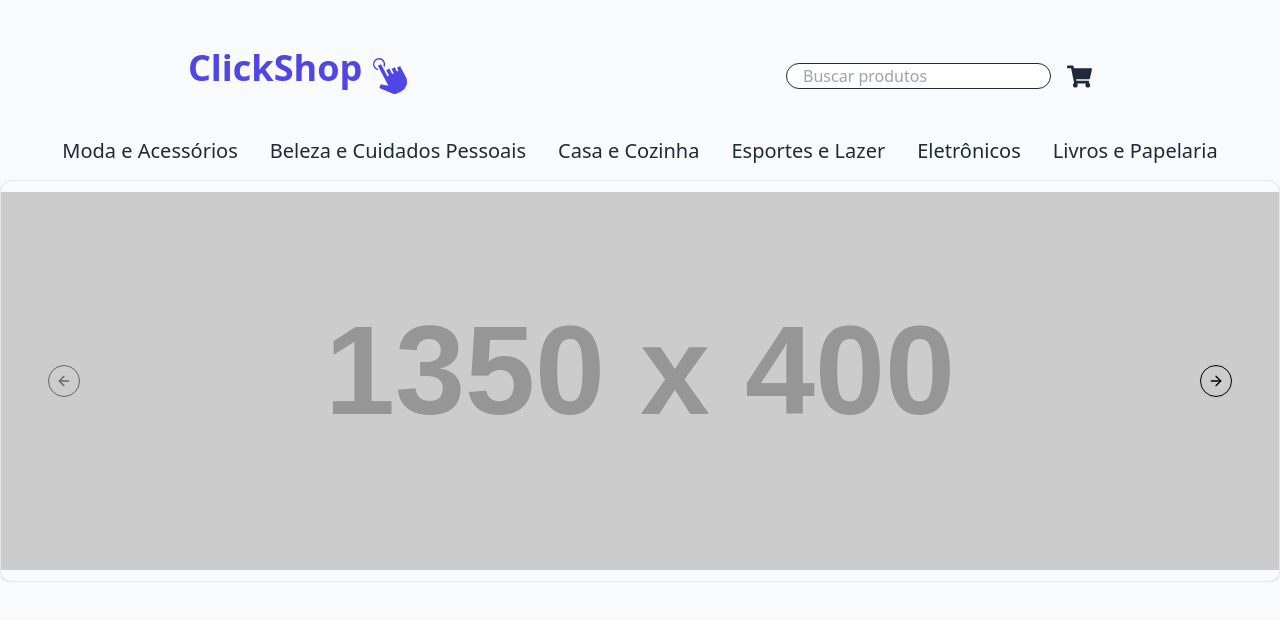
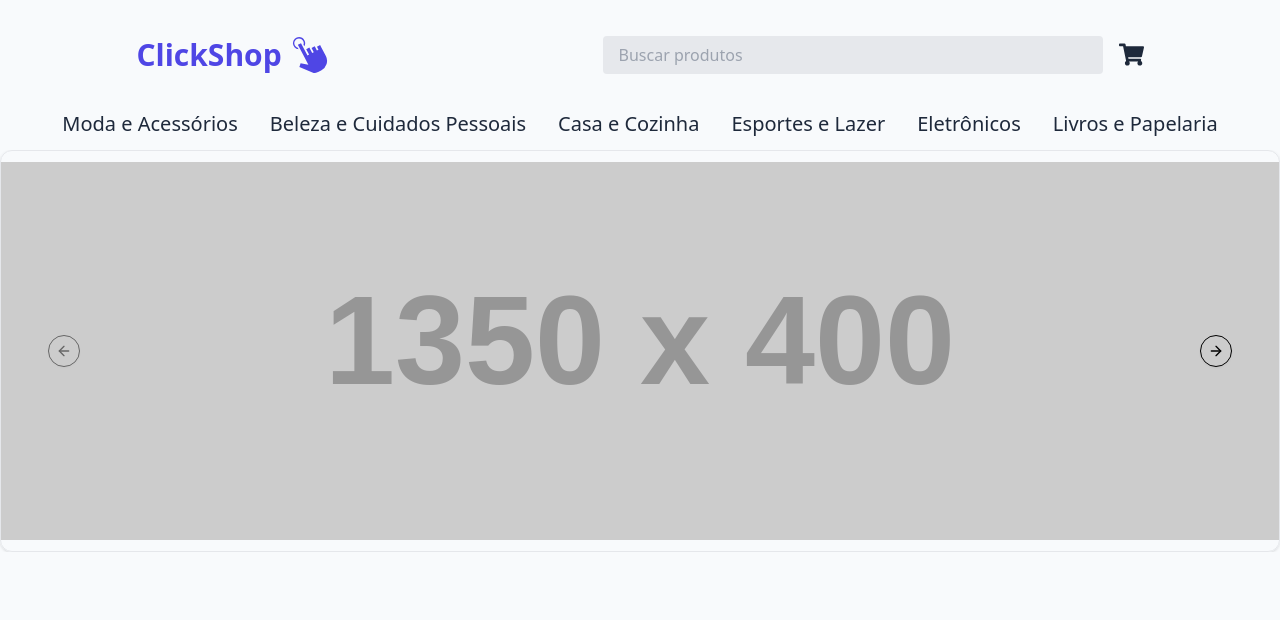
Before and after one commit to thiagodeas/e-commerce, a Next.js app: page / in a window 1280 px wide. Shown: the top 620 px of the page. Built offline with nearby package versions, Linux system fonts and the light colour scheme.

Commit message:
feat: adicionando animações e transições para o header

```diff
--- a/src/components/Header.tsx
+++ b/src/components/Header.tsx
@@ -17,11 +17,11 @@ export default function Header () {
     }
 
     return (
-        <header className="w-full h-[180px] flex-col justify-between items-center">
+        <header className="w-full h-[150px] flex-col justify-between items-center">
 
-            <div className="flex items-center justify-around w-full pt-12">
+            <div className="flex items-center justify-around w-full pt-8">
                 <div className="flex items-center gap-2">
-                    <h1 className="text-4xl font-bold mb-4 text-[#4F46E5]">ClickShop</h1>
+                    <h1 className="text-[30px] font-bold text-[#4F46E5]">ClickShop</h1>
                     <GiClick className="w-[40px] h-[40px] text-[#4F46E5]"/>
                 </div>
 
@@ -30,21 +30,21 @@ export default function Header () {
                         <input
                         type="text"
                         placeholder="Buscar produtos"
-                        className="px-4 border-[#1E293B] border rounded-full focus:outline-none focus:border-none focus:ring-2 focus:ring-[#6366F1]"
+                        className="px-4 border-[#1E293B] bg-[#1e293b15] w-[500px] h-[38px] rounded-[4px] focus:outline-none focus:border-none focus:ring-2 focus:ring-[#4F46E5]"
                         />
                     </div>
-                    <Link href='#'> <FaShoppingCart className="w-[25px] h-[25px] text-[#1E293B]"/> </Link>
+                    <Link href='#'> <FaShoppingCart className="w-[25px] h-[25px] text-[#1E293B] transition-all ease-in-out duration-500 hover:text-[#4F46E5]"/> </Link>
                 </nav>
 
             </div>
 
             <div className="flex items-center justify-center gap-8 w-full pt-8 text-[20px] text-[#1E293B]">
-                <Link href='#'> Moda e Acessórios </Link>
-                <Link href='#'> Beleza e Cuidados Pessoais </Link>
-                <Link href='#'> Casa e Cozinha </Link>
-                <Link href='#'> Esportes e Lazer </Link>
-                <Link href='#'> Eletrônicos </Link>
-                <Link href='#'> Livros e Papelaria </Link>
+                <Link href='#' className="transition-all ease-in-out duration-500 hover:scale-110 hover:text-[#EF4444]"> Moda e Acessórios </Link>
+                <Link href='#' className="transition-all ease-in-out duration-500 hover:scale-110 hover:text-[#EF4444]"> Beleza e Cuidados Pessoais </Link>
+                <Link href='#' className="transition-all ease-in-out duration-500 hover:scale-110 hover:text-[#EF4444]"> Casa e Cozinha </Link>
+                <Link href='#' className="transition-all ease-in-out duration-500 hover:scale-110 hover:text-[#EF4444]"> Esportes e Lazer </Link>
+                <Link href='#' className="transition-all ease-in-out duration-500 hover:scale-110 hover:text-[#EF4444]"> Eletrônicos </Link>
+                <Link href='#' className="transition-all ease-in-out duration-500 hover:scale-110 hover:text-[#EF4444]"> Livros e Papelaria </Link>
             </div>
         </header>
     );
```
